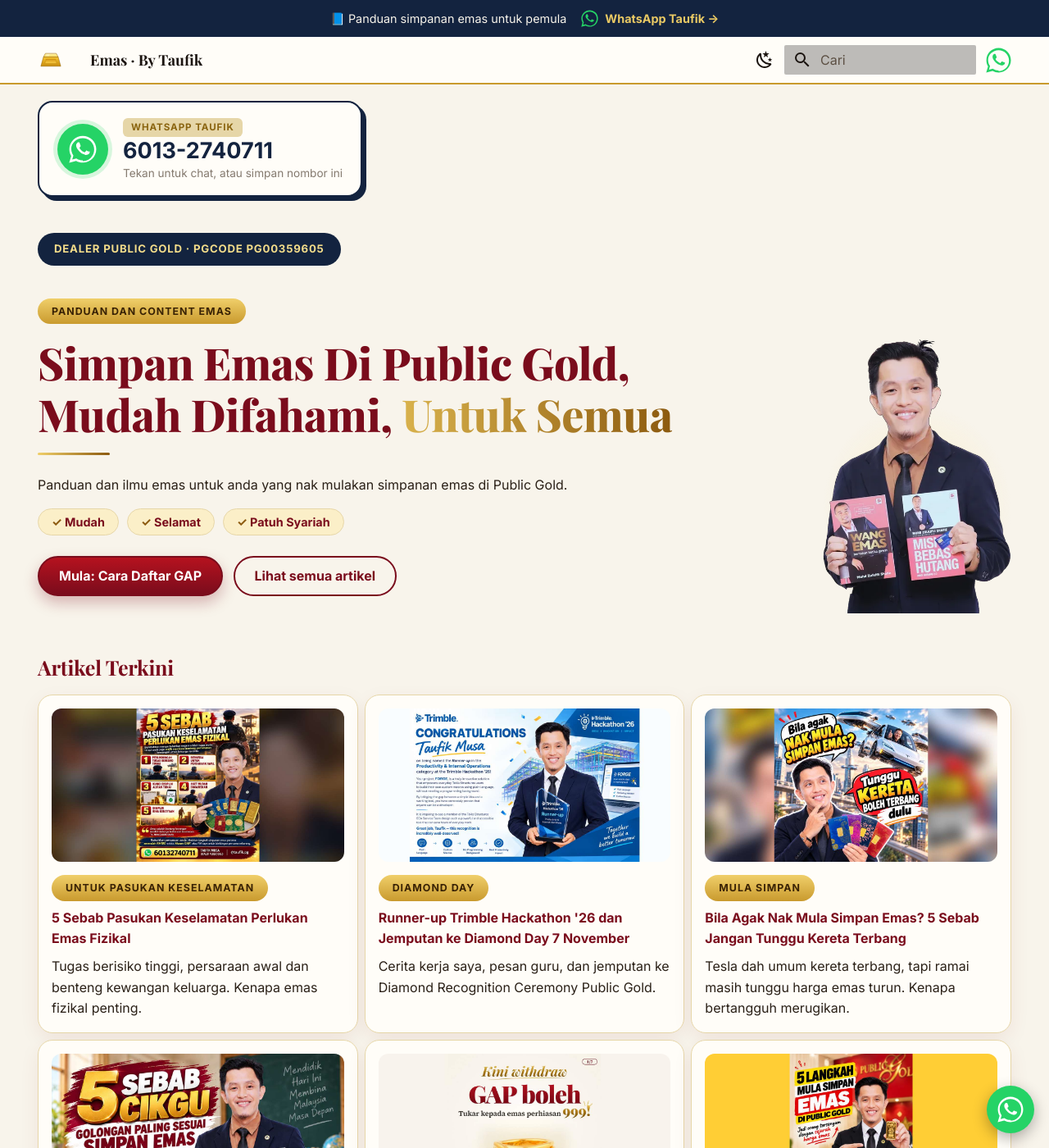
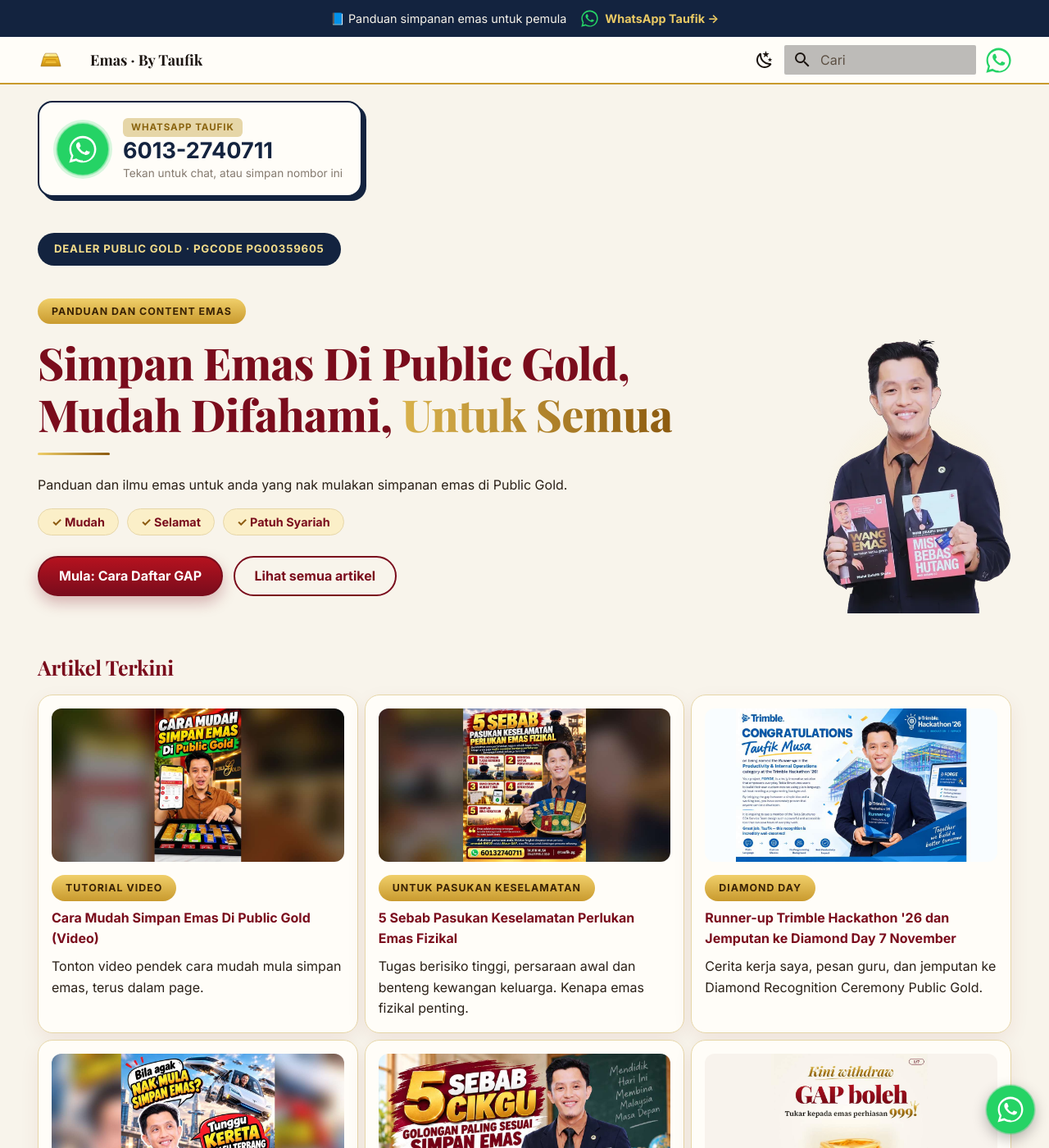
Before and after one commit to taufikmusa/emas, an MkDocs documentation site: the page built from docs/index.md, in a window 1280 px wide and 1400 px high. Shown: the whole window at 82% size. Built offline with MkDocs 1.6.1 and Material for MkDocs 9.7.7, drawn with Linux system fonts in a browser that asks for light colours; some web fonts are replaced.

Commit message:
Add article: cara mudah simpan emas di Public Gold (YouTube Short embed)
Co-Authored-By: Claude Sonnet 5.5 <noreply@anthropic.com>
Claude-Session: https://claude.ai/code/session_01Kg5rzoNKh8hvmsKW8L46De

```diff
--- a/docs/index.md
+++ b/docs/index.md
@@ -41,6 +41,14 @@ Panduan dan ilmu emas untuk anda yang nak mulakan simpanan emas di Public Gold.
 ## Artikel Terkini
 
 <div class="grid cards" markdown>
+
+- [![Cara mudah simpan emas di Public Gold, video pendek](assets/og-simpan-emas-video.jpg){ loading=lazy }](artikel/cara-mudah-simpan-emas-di-public-gold-video.md)
+
+    <span class="cat-badge">Tutorial Video</span>
+
+    **[Cara Mudah Simpan Emas Di Public Gold (Video)](artikel/cara-mudah-simpan-emas-di-public-gold-video.md)**
+
+    Tonton video pendek cara mudah mula simpan emas, terus dalam page.
 
 - [![5 sebab pasukan keselamatan perlukan emas fizikal](assets/og-keselamatan.jpg){ loading=lazy }](artikel/5-sebab-pasukan-keselamatan-perlukan-emas-fizikal.md)
 
--- a/docs/stylesheets/extra.css
+++ b/docs/stylesheets/extra.css
@@ -666,3 +666,16 @@ body { font-feature-settings: "ss01"; }
 @media (prefers-reduced-motion: reduce) { .md-typeset .video-play { animation: none; } }
 
 .md-typeset .video-cta { text-align: center; margin: -.4rem 0 1.6rem; }
+
+/* YouTube Shorts embed (menegak 9:16) */
+.md-typeset .yt-short {
+  width: min(100%, 340px);
+  aspect-ratio: 9 / 16;
+  margin: 1.2rem auto;
+  border-radius: 20px;
+  overflow: hidden;
+  background: #000;
+  border: 1px solid var(--gold-pale);
+  box-shadow: 0 14px 34px rgba(122, 12, 28, .22);
+}
+.md-typeset .yt-short iframe { display: block; width: 100%; height: 100%; border: 0; }
--- a/mkdocs.yml
+++ b/mkdocs.yml
@@ -77,6 +77,7 @@ nav:
   - Daftar & Mula:
       - Cara Daftar Public Gold GAP: artikel/cara-daftar-public-gold-gap-2026.md
       - Bila Nak Mula Simpan Emas: artikel/bila-nak-mula-simpan-emas-jangan-tunggu-kereta-terbang.md
+      - Cara Mudah Simpan Emas (Video): artikel/cara-mudah-simpan-emas-di-public-gold-video.md
   - PG Jewel:
       - Cara Miliki Barang Kemas Melalui Akaun GAP: artikel/cara-miliki-barang-kemas-pg-jewel-akaun-gap.md
   - Untuk Cikgu:
```
Also changed, not shown: CLAUDE.md (+3 -0 lines), docs/artikel/cara-mudah-simpan-emas-di-public-gold-video.md (added, +63 -0 lines), docs/assets/og-simpan-emas-video.jpg (added).
